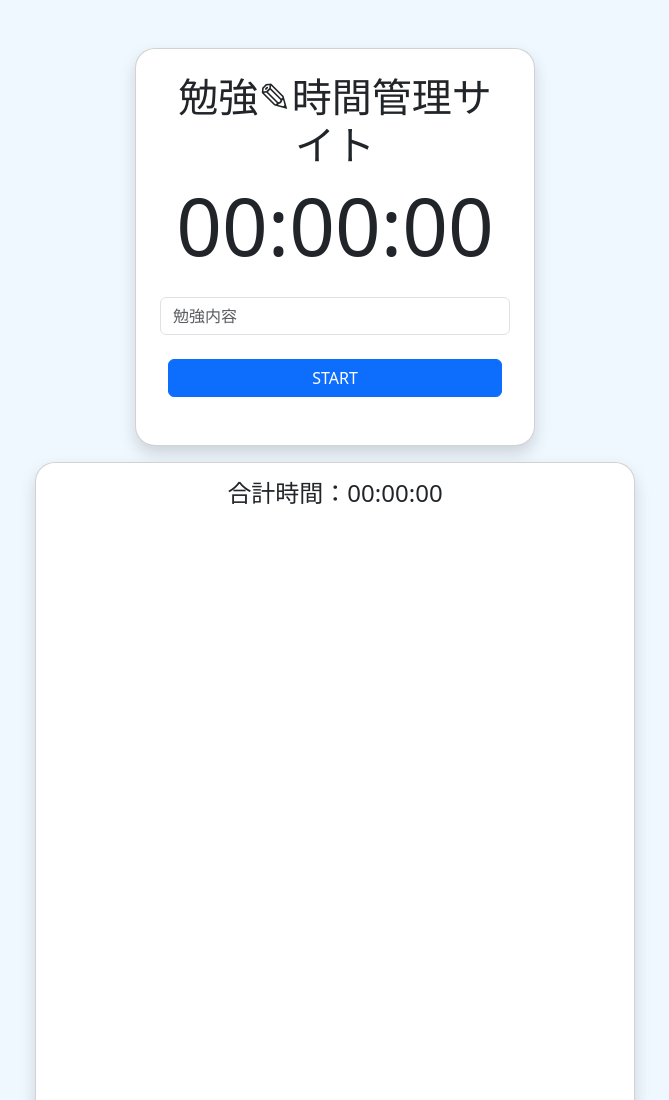
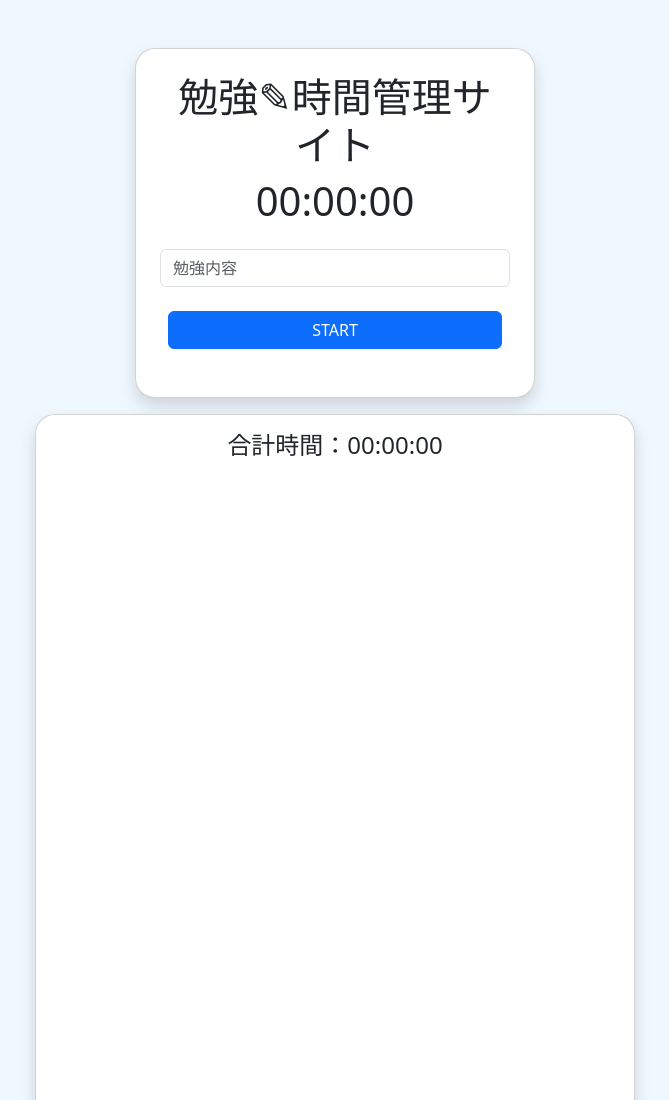
Before and after one commit to taigataiga02244211-boop/study, a plain HTML site: page index.html in a window 1280 px wide. Shown: the top 1100 px of the page, without its empty margins (305-974 px from the left). Drawn offline with nearby package versions, Linux system fonts and the light colour scheme.

Commit message:
Update style.css

```diff
--- a/style.css
+++ b/style.css
@@ -9,7 +9,7 @@ body {
 }
 
 #timer{
-    font-size: 5rem;
+    font-size: 40px;
 }
 
 .total-card{
```
